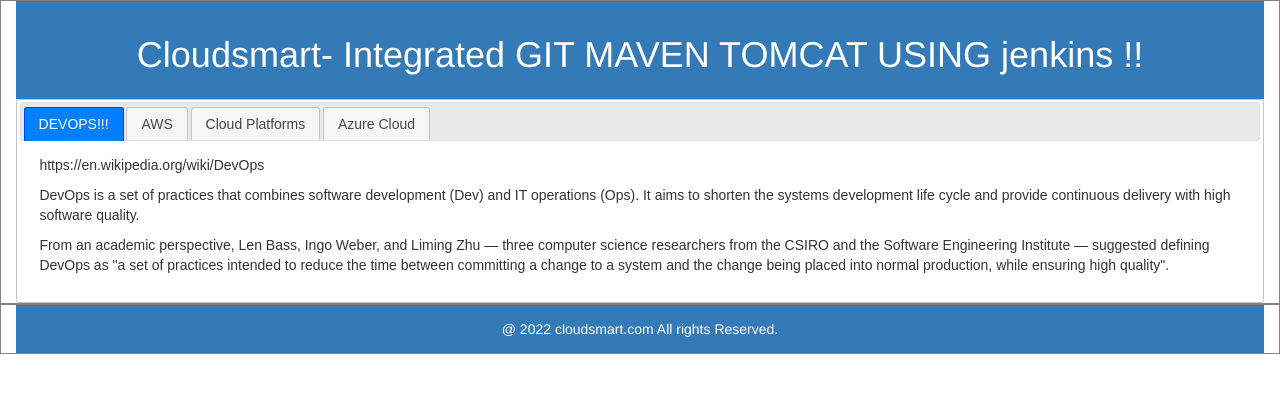
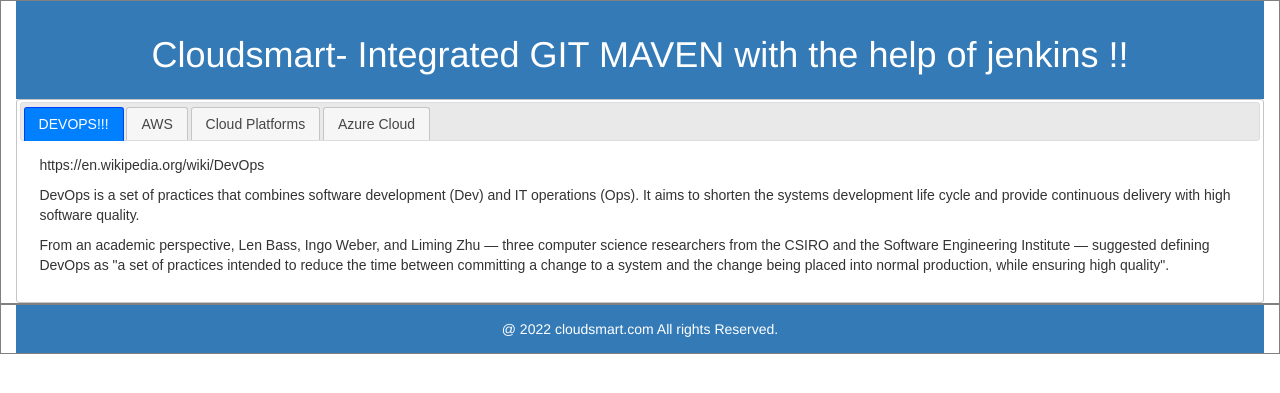
Before and after one commit to Harshitha166/harshitha, a web app: page / in a window 1280 px wide. Shown: the top 393 px of the page. Run offline with its HTML, style and script files only (its server is not run), Linux system fonts and the light colour scheme; data that the repository does not hold is empty; some libraries are stand-ins or nearby versions.

Commit message:
Update index.html

```diff
--- a/src/main/webapp/index.html
+++ b/src/main/webapp/index.html
@@ -27,7 +27,7 @@
 	<div class="container">
 
 		<header>
-			<h1> Cloudsmart- Integrated GIT MAVEN TOMCAT USING jenkins !! </h1>
+			<h1> Cloudsmart- Integrated GIT MAVEN with the help of jenkins  !! </h1>
 
 		</header>
 
```
